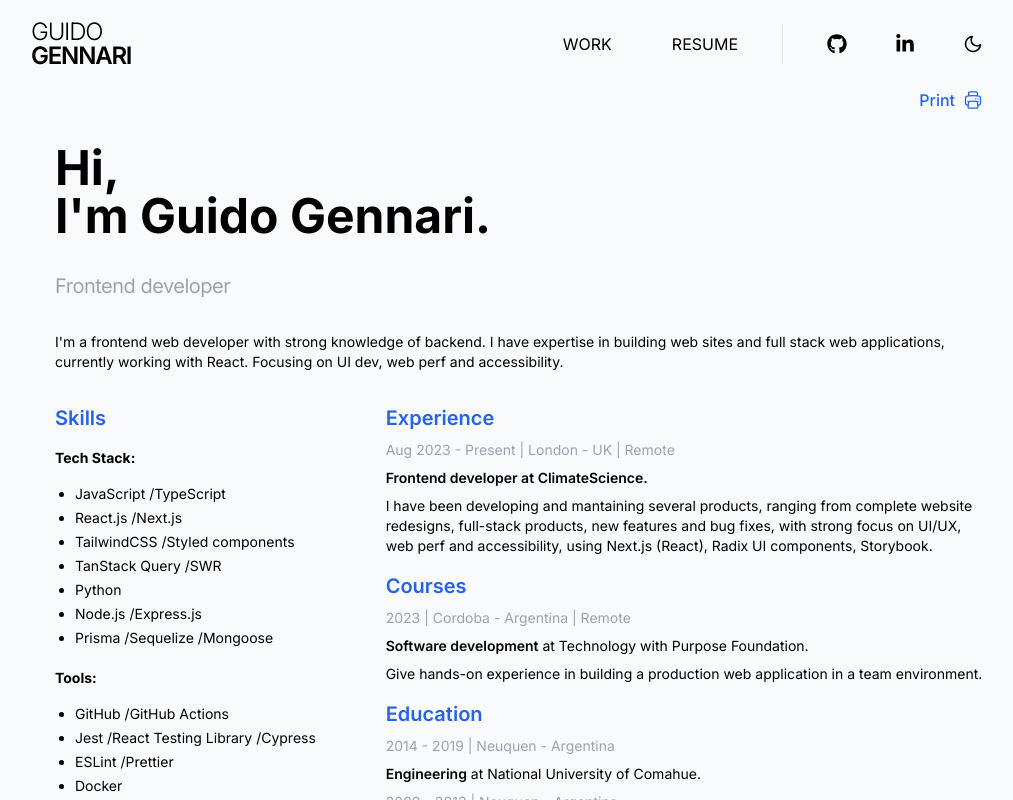
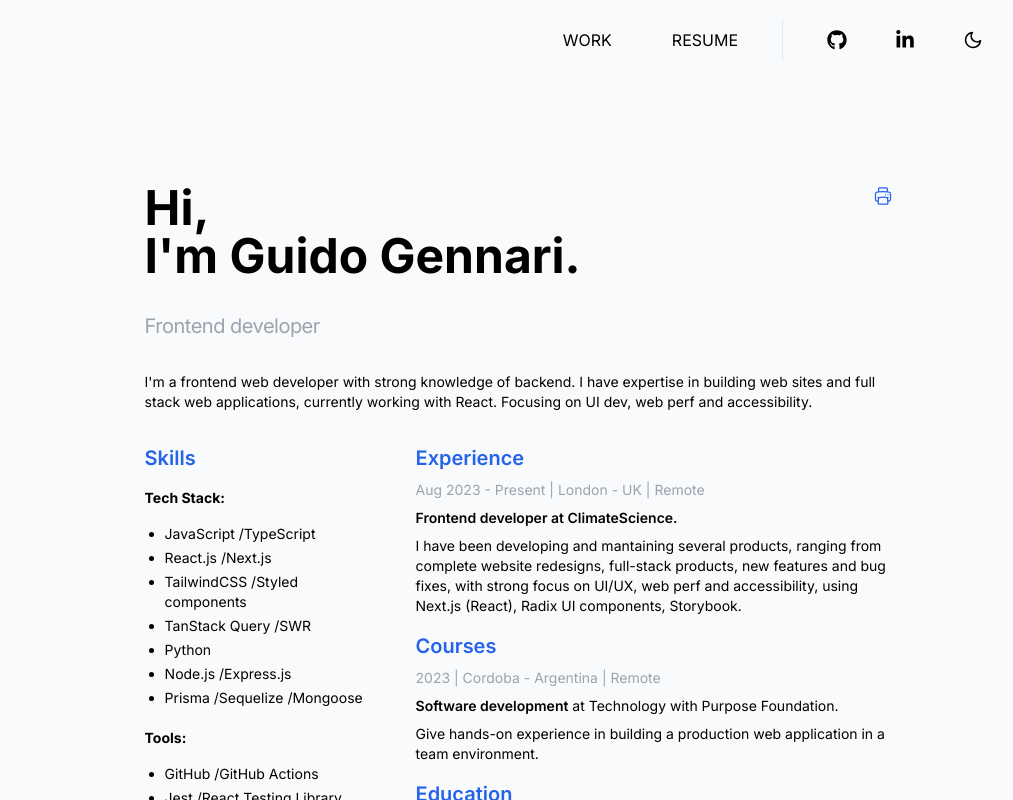
Before and after one commit to xdguido/guidogennari-web, a Next.js app: page /resume in a window 1280 px wide. Shown: the top 800 px of the page, without its empty margins (121-1134 px from the left). Built offline with nearby package versions, Linux system fonts and the light colour scheme; what prettier-plugin-tailwindcss would draw is missing.

Commit message:
feat: change header

```diff
--- a/components/header.tsx
+++ b/components/header.tsx
@@ -1,39 +1,14 @@
 import { Fragment } from 'react';
-import Link from 'next/link';
 import Button from '@ui/Button';
 import ThemeToggler from '@ui/ThemeToggler';
-import clsx from 'clsx';
-import { useEffect, useState } from 'react';
 import { FaGithub, FaLinkedinIn } from 'react-icons/fa';
 import { Menu, Transition } from '@headlessui/react';
 import { XMarkIcon, Bars3Icon } from '@heroicons/react/24/outline';
 
 export default function Header() {
-    const [top, setTop] = useState(true);
-    // detect whether user has scrolled the page down by 10px
-    useEffect(() => {
-        const scrollHandler = () => {
-            window.scrollY > 20 ? setTop(false) : setTop(true);
-        };
-        window.addEventListener('scroll', scrollHandler);
-        return () => window.removeEventListener('scroll', scrollHandler);
-    }, [top]);
-
   return (
-        <header
-            className={clsx(
-                'fixed inset-x-0 top-0 z-30 backdrop-blur-sm transition-all duration-500 ease-in-out print:hidden',
-                !top && 'bg-slate-50 bg-opacity-80 dark:bg-black dark:bg-opacity-80'
-            )}
-        >
-            <div className="mx-auto flex max-w-5xl flex-1 justify-between px-6 py-4 lg:py-5 2xl:max-w-6xl">
-                <h1 className="text-2xl font-semibold leading-6 tracking-tighter">
-                    <Link href="/">
-                        <span className="font-light">GUIDO</span>
-                        <br />
-                        GENNARI
-                    </Link>
-                </h1>
+    <header className="inset-x-0 z-10 print:hidden">
+      <div className="mx-auto flex max-w-5xl flex-1 justify-end px-6 py-4 lg:py-5 2xl:max-w-6xl">
         <Menu as="div" className=" relative z-50 block text-left sm:hidden">
           {({ open, close }) => (
             <>
@@ -69,22 +44,12 @@ export default function Header() {
                     className="mb-2 border-b border-b-slate-200 pb-2 dark:border-b-slate-400"
                   >
                     <Menu.Item>
-                                            <Button
-                                                href={'/#work'}
-                                                colorScheme="black"
-                                                styleScheme="link"
-                                                square
-                                            >
+                      <Button href={'/#work'} colorScheme="black" styleScheme="link" square>
                         WORK
                       </Button>
                     </Menu.Item>
                     <Menu.Item>
-                                            <Button
-                                                href={'/resume'}
-                                                colorScheme="black"
-                                                styleScheme="link"
-                                                square
-                                            >
+                      <Button href={'/resume'} colorScheme="black" styleScheme="link" square>
                         RESUME
                       </Button>
                     </Menu.Item>
--- a/pages/resume.tsx
+++ b/pages/resume.tsx
@@ -8,11 +8,16 @@ export default function Resume() {
   return (
     <>
       <NextSeo title="Guido Gennari | Resume" />
-      <div className="pt-[5rem] print:pt-0">
-        <Button className="ml-auto print:hidden" styleScheme="link" onClick={() => window.print()}>
-          Print <PrinterIcon className="h-5 w-5" />
+      <div className="relative mt-20 max-w-[8.3in] print:mt-0">
+        <Button
+          className="absolute right-0 top-4 z-10 print:hidden"
+          styleScheme="link"
+          onClick={() => window.print()}
+        >
+          <span className="sr-only">print</span>
+          <PrinterIcon className="h-5 w-5" />
         </Button>
-        <div id="resume" className="relative flex flex-col gap-8 p-6 text-sm print:text-black">
+        <div id="resume" className="relative flex flex-col  gap-8 p-6 text-sm print:text-black">
           <h1 className="text-5xl font-bold">
             Hi,
             <br /> I{"'"}m Guido Gennari.
```
Lines whose indentation alone changed are shown as unchanged.
